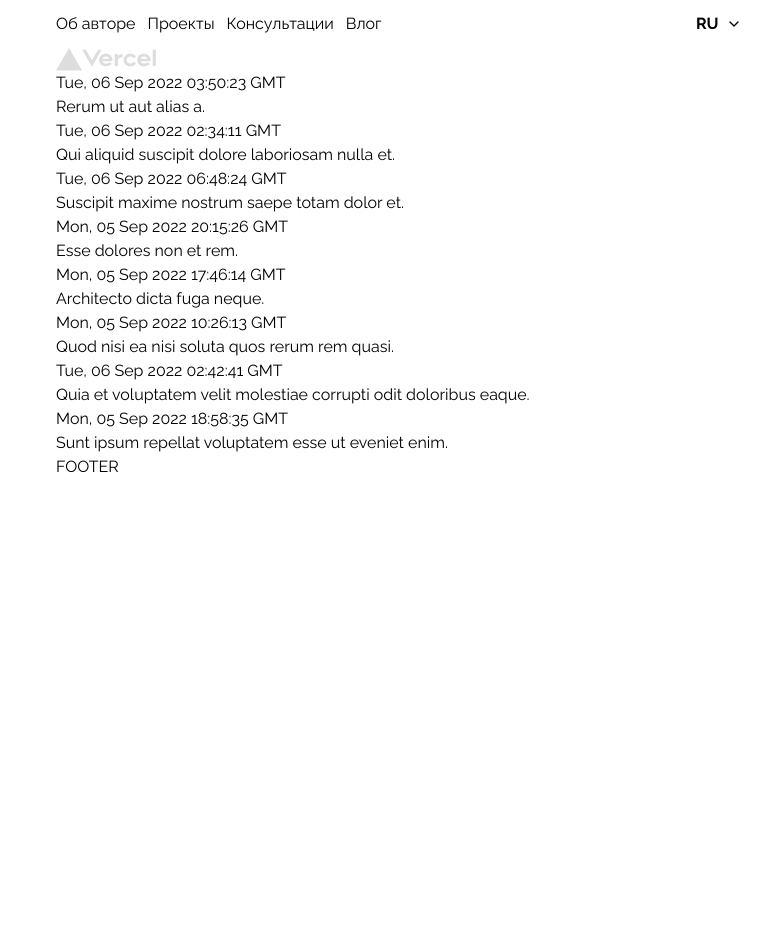
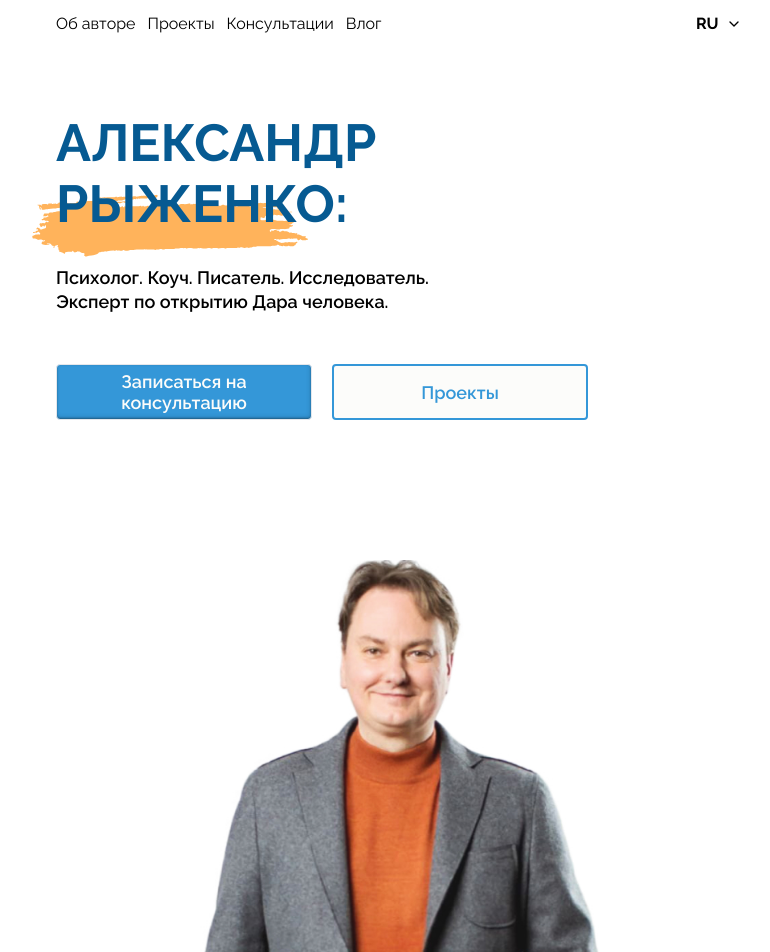
Before and after one commit to GoWeb-Internship/gw-rh-front, a Next.js app: page / in a window 1280 px wide. Shown: the top 952 px of the page, without its empty margins (236-1006 px from the left). Before the commit the page ends 800 px from the top, so only its background shows below. Built offline with nearby package versions, Linux system fonts and the light colour scheme.

Commit message:
add hero section

```diff
--- /dev/null
+++ b/components/layout/Hero.jsx
@@ -0,0 +1,42 @@
+import Image from 'next/image';
+import Button from '../reusable/Button';
+
+const Hero = ({ data }) => {
+  return (
+    <section className="py-8 md:py-16 lg:pt-[60px] lg:pb-[124px] lg:flex lg:justify-between">
+      <div className="md:mb-[140px] lg:mb-0">
+        <div className="absolute left-0 top-[84px] md:left-3 md:top-[146px] lg:top-[188px] w-[192px] h-[42px] md:w-[276px] md:h-[62px] lg:w-[344px] lg:h-[78px] -z-10">
+          <Image
+            src="/hero/surname.svg"
+            alt="decoration-icon"
+            width={344}
+            height={78}
+          />
+        </div>
+        <h1 className="w-[280px] mb-10 font-semibold text-4xl text-[#065A92] uppercase md:w-[464px] md:mb-8 md:text-52 md:font-bold lg:mt-16 lg:mb-[72px]">
+          {/* {data.attributes.title} */}
+          {data.author}
+        </h1>
+        <p className="w-[280px] mb-[88px] font-semibold text-base md:w-[420px] md:mb-[50px] md:text-lg md:leading-[24px] lg:mb-[167px]">
+          {/* {data.attributes.description} */}
+          {data.profession}
+        </p>
+        <div className="flex flex-col space-y-4 md:flex-row md:space-y-0 md:space-x-5">
+          <Button text="Записаться на консультацию" />
+          <Button text="Проекты" buttonTheme="secondary" />
+        </div>
+      </div>
+      {/* <Image src={data.attributes.imgUrl} alt="hero" width={463} height={592} /> */}
+      <div className="hidden md:block md:m-auto md:w-[420px] md:h-[480px] lg:w-[523px] lg:h-[596px]">
+        <Image
+          src="/hero/author.jpg"
+          alt={data.photo.alt}
+          width={523}
+          height={596}
+        />
+      </div>
+    </section>
+  );
+};
+
+export default Hero;
--- /dev/null
+++ b/components/reusable/Button.jsx
@@ -0,0 +1,15 @@
+import classnames from "classnames";
+import { btn, btnPrimery, btnSecondary } from "styles/Button.module.scss";
+
+const Button = ({ text, buttonTheme = "primery", className = '' }) => {
+  return (
+    <button
+        className={classnames([btn, buttonTheme === "primery"? btnPrimery : btnSecondary, className])}
+        type="button"
+    >
+      {text}
+    </button>
+  );
+};
+
+export default Button;
--- /dev/null
+++ b/data/hero.js
@@ -0,0 +1,34 @@
+export const hero = {
+    ru: {
+        author: "Александр Рыженко:",
+        profession: "Психолог. Коуч. Писатель. Исследователь. Эксперт по открытию Дара человека.",
+        photo: {
+            url: "/author.jpg",
+            alt: "фото автора",
+        },
+    },
+    uk: {
+        author: "Олександр Риженко:",
+        profession: "Психолог. Коуч. Письменник. Дослідник. Експерт з відкриття Дару людини.",
+        photo: {
+            url: "/public/author.jpg",
+            alt: "фото автора",
+        },
+    },
+    en: {
+        author: "Alexander Ryzhenko:",
+        profession: "Psychologist. Coach. Writer. Researcher. Expert on the discovery of the Gift of Man.",
+        photo: {
+            url: "/public/author.jpg",
+            alt: "author's photo",
+        },
+    },
+    cz: {
+        author: "Alexander Ryzhenko:",
+        profession: "Psycholog. Trenér. Spisovatel. Výzkumník. Expert na objev Daru člověka.",
+        photo: {
+            url: "/public/author.jpg",
+            alt: "fotografie autora",
+        },
+    },
+};
--- a/pages/index.js
+++ b/pages/index.js
@@ -1,7 +1,7 @@
 import PropTypes from 'prop-types';
 import Head from 'next/head';
 
-import Icon from 'public/vercel.svg';
+// import Icon from 'public/vercel.svg';
 
 // import axios from 'axios';
 import withLayout from 'components/layout/Layout';
@@ -9,13 +9,15 @@ import { navigation } from 'data/data';
 import { getLocalNavData } from 'helpers/localize';
 import Section from '../components/reusable/Section';
 import Container from '../components/reusable/Container';
-
+import Hero from '../components/layout/Hero';
+import {hero} from 'data/hero';
 // const API_KEY = process.env.API_KEY;
 // const BASE_URL = `https://${API_KEY}.mockapi.io/api/`;
 
 // const getEndpoint = (endpoint = '') => BASE_URL + endpoint;
 
-const Home = ({ todos }) => {
+const Home = ({data}) => {
+
   return (
     <Section>
       <Container>
@@ -24,7 +26,8 @@ const Home = ({ todos }) => {
           <meta name="description" content="Generated by create next app" />
           <link rel="icon" href="/favicon.ico" />
         </Head>
-
+        <Hero data={data}/>
+{/*
         <Icon width={100} fill={'#dddddd'} />
         <ul>
           {todos &&
@@ -34,7 +37,7 @@ const Home = ({ todos }) => {
                 <p>{todo}</p>
               </li>
             ))}
-        </ul>
+        </ul> */}
       </Container>
     </Section>
   );
@@ -54,7 +57,7 @@ export const getStaticProps = async ({
 
   try {
     // const { data: todos } = await axios.get(getEndpoint('todos'));
-
+    const data = hero ?? { ru: {}, uk: {}, en: {}, cz: {} };
     const todos = [
       {
         createdAt: '2022-09-06T03:50:23.097Z',
@@ -110,6 +113,7 @@ export const getStaticProps = async ({
       props: {
         todos,
         navData,
+        data: data[locale],
       },
     };
   } catch (error) {
--- /dev/null
+++ b/styles/Button.module.scss
@@ -0,0 +1,9 @@
+.btn {
+    @apply w-[280px] h-14 px-7 rounded border text-lg leading-[21px] font-semibold md:w-[256px];
+}
+.btnPrimery {
+    @apply bg-[#3497D8] text-[#FCFCFA] shadow-btnSh hover:bg-[#FCFCFA] hover:text-[#3497D8] hover:border-2 hover:border-[#3497D8] focus:bg-[#FCFCFA] focus:text-[#3497D8] focus:border-2 focus:border-[#3497D8] transition-colors;
+}
+.btnSecondary {
+    @apply bg-[#FCFCFA] text-[#3497D8] border-2 border-[#3497D8] hover:bg-[#3497D8] hover:text-[#FCFCFA] focus:bg-[#3497D8] focus:text-[#FCFCFA] transition-colors;
+}
--- a/tailwind.config.js
+++ b/tailwind.config.js
@@ -19,9 +19,11 @@ module.exports = {
     extend: {
       boxShadow: {
         bb1: '0px 4px 10px rgba(106, 161, 193, 0.25)',
+        btnSh: 'inset 0px -1px 2px rgba(0, 0, 0, 0.32), inset -1px -2px 4px rgba(7, 33, 50, 0.16)',
       },
       fontSize: {
         qqBase: ['16px', '24px'],
+        52: ['52px', '61px'],
       },
     },
   },
```
Also changed, not shown: public/hero/author.jpg (added), public/hero/surname.svg (added).
